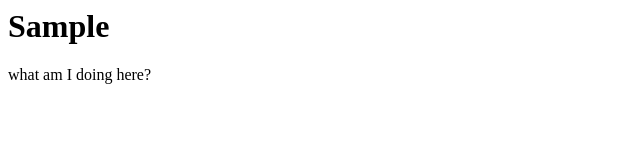
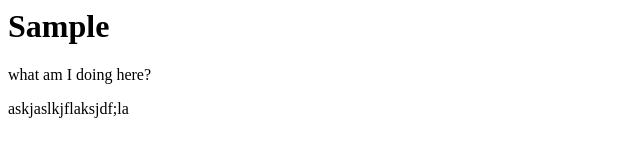
Before and after one commit to inigomari/CSTP1106Inigo, a plain HTML site: page index.html in a window 1280 px wide. Shown: the whole page, without its empty margins (0-640 px from the left). Drawn offline with Linux system fonts and the light colour scheme.

Commit message:
changess

```diff
--- a/index.html
+++ b/index.html
@@ -4,6 +4,6 @@
 <h1>Sample</h1>
 
 <p> what am I doing here?</p>
-
+<p>askjaslkjflaksjdf;la</p>
 </body>
 </html>
```
